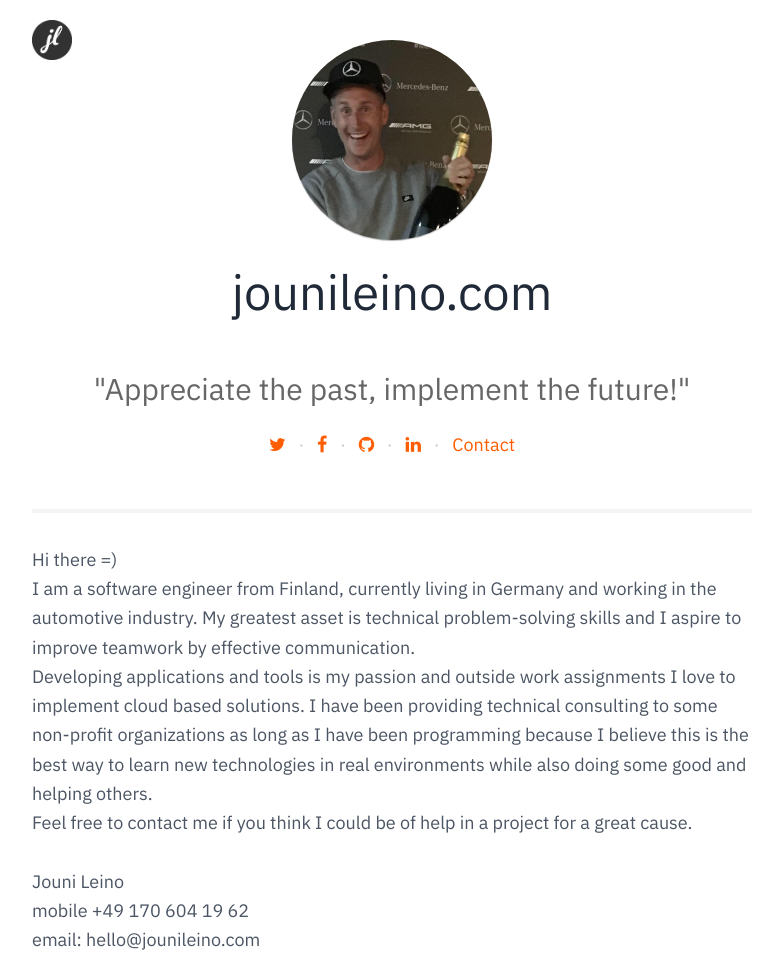
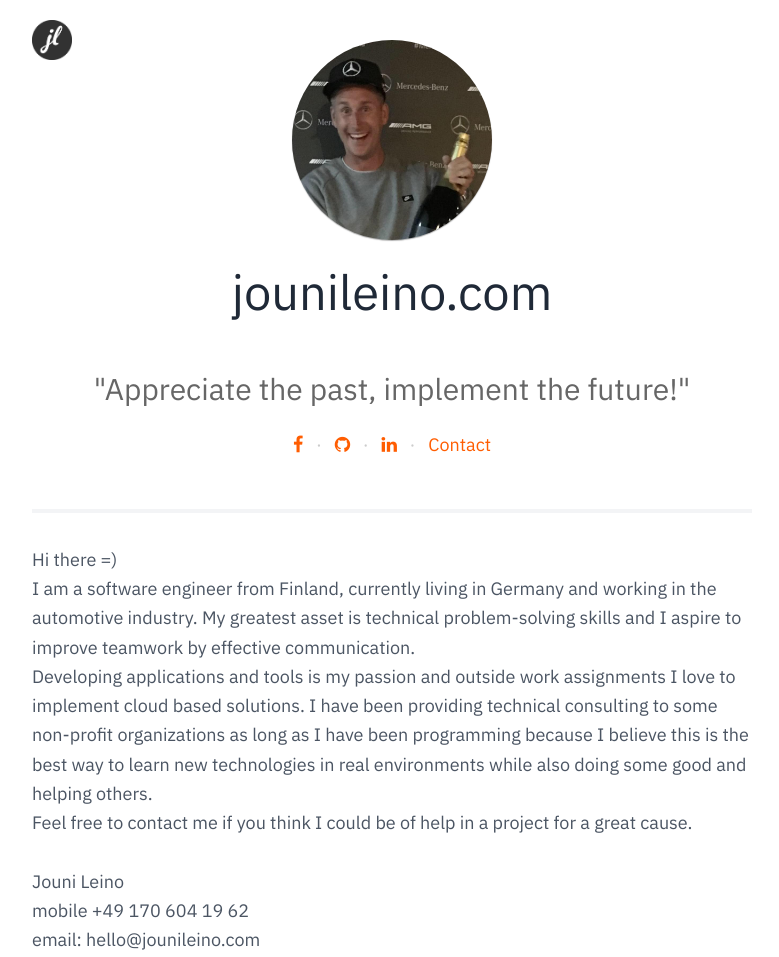
Before and after one commit to jounile/jounileino.com, an Astro site: page /contact in a window 1280 px wide. Shown: the top 957 px of the page, without its empty margins (248-1027 px from the left). Built offline with nearby package versions, Linux system fonts and the light colour scheme; Astro itself is replaced by a stand-in of ours.

Commit message:
Update Intro.astro
Removing Twitter link

```diff
--- a/src/components/Intro.astro
+++ b/src/components/Intro.astro
@@ -13,11 +13,6 @@ const { permalink, title, description } = Astro.props;
     <h1 class="blog-title">{title}</h1>
     <h2 class="blog-description">{description}</h2>
     <div class="custom-links">
-
-      <a class="icon-twitter" href="https://twitter.com/humandebugger" title="Follow me on twitter">
-        <i class="fa fa-twitter"></i>
-      </a>
-      &nbsp;&nbsp;·&nbsp;&nbsp;
 
       <a class="icon-facebook" href="https://facebook.com/jounileino" title="Connect with me facebook">
         <i class="fa fa-facebook"></i>
```
